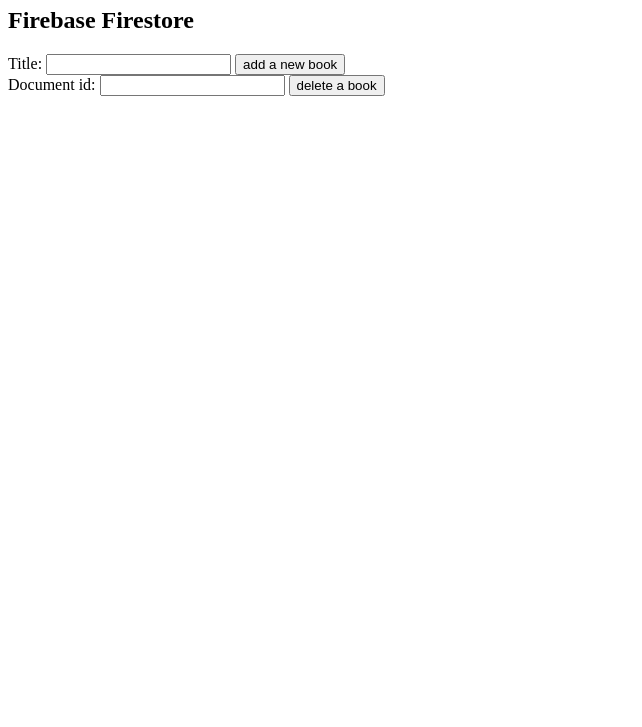
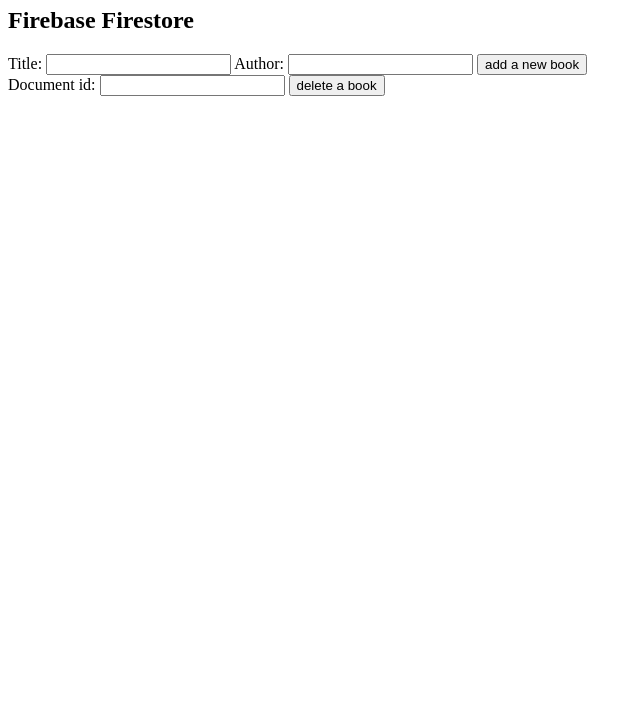
Before and after one commit to SalamanderCtesiphon/firebase-dojo, a website built with webpack: page dist/index.html in a window 1280 px wide. Shown: the part 73-800 px from the top of the page, without its empty margins (0-642 px from the left). Built offline with nearby package versions, Linux system fonts and the light colour scheme; some packages are replaced by stand-ins of ours; no server answers; the database is empty.

Commit message:
added an author field to the input form  for adding a new book

```diff
--- a/dist/index.html
+++ b/dist/index.html
@@ -14,6 +14,8 @@
   <form class="add">
     <label for="title">Title:</label>
     <input type="text" name="title" required>
+    <label for="author">Author:</label>
+    <input type="text" name="author" required>
 
     <button>add a new book</button>
   </form>
```
